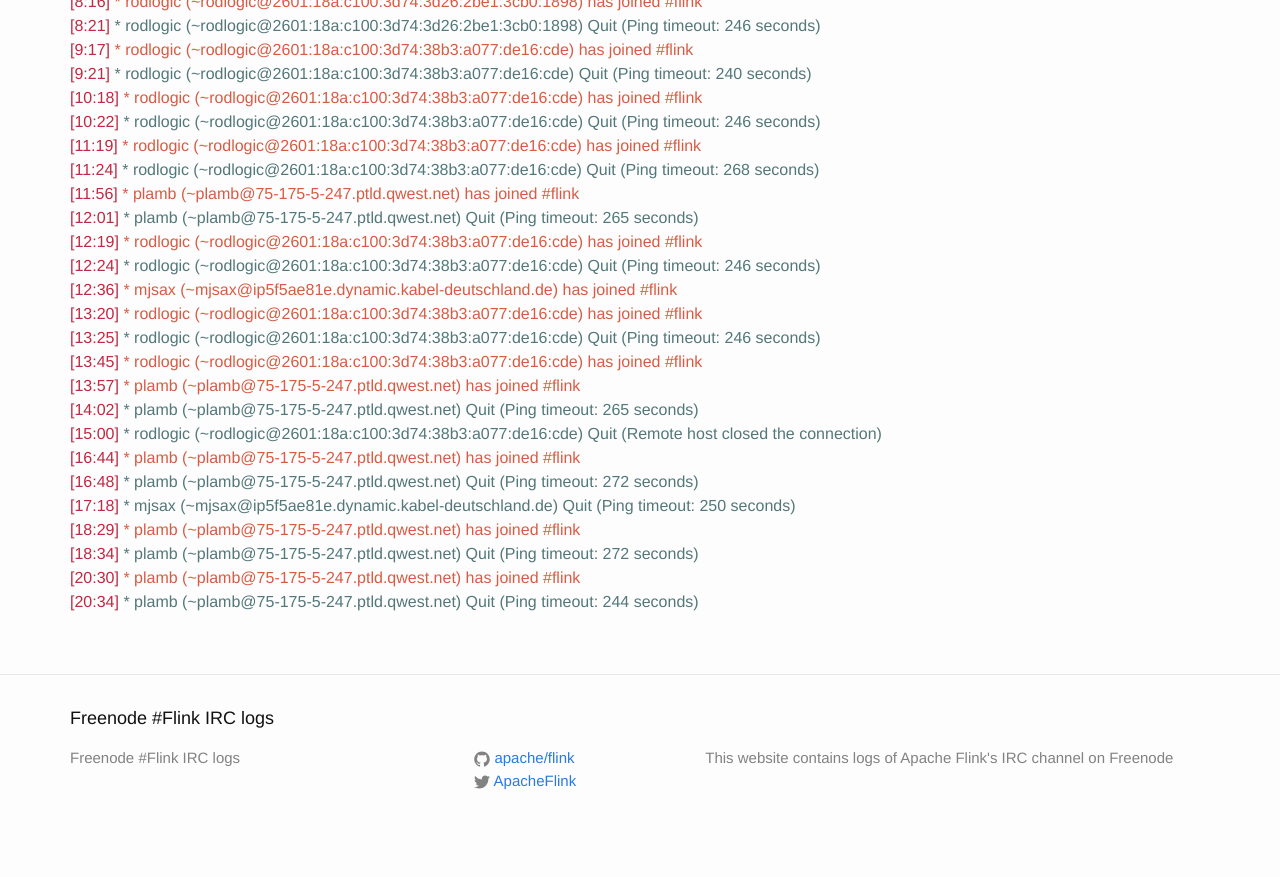
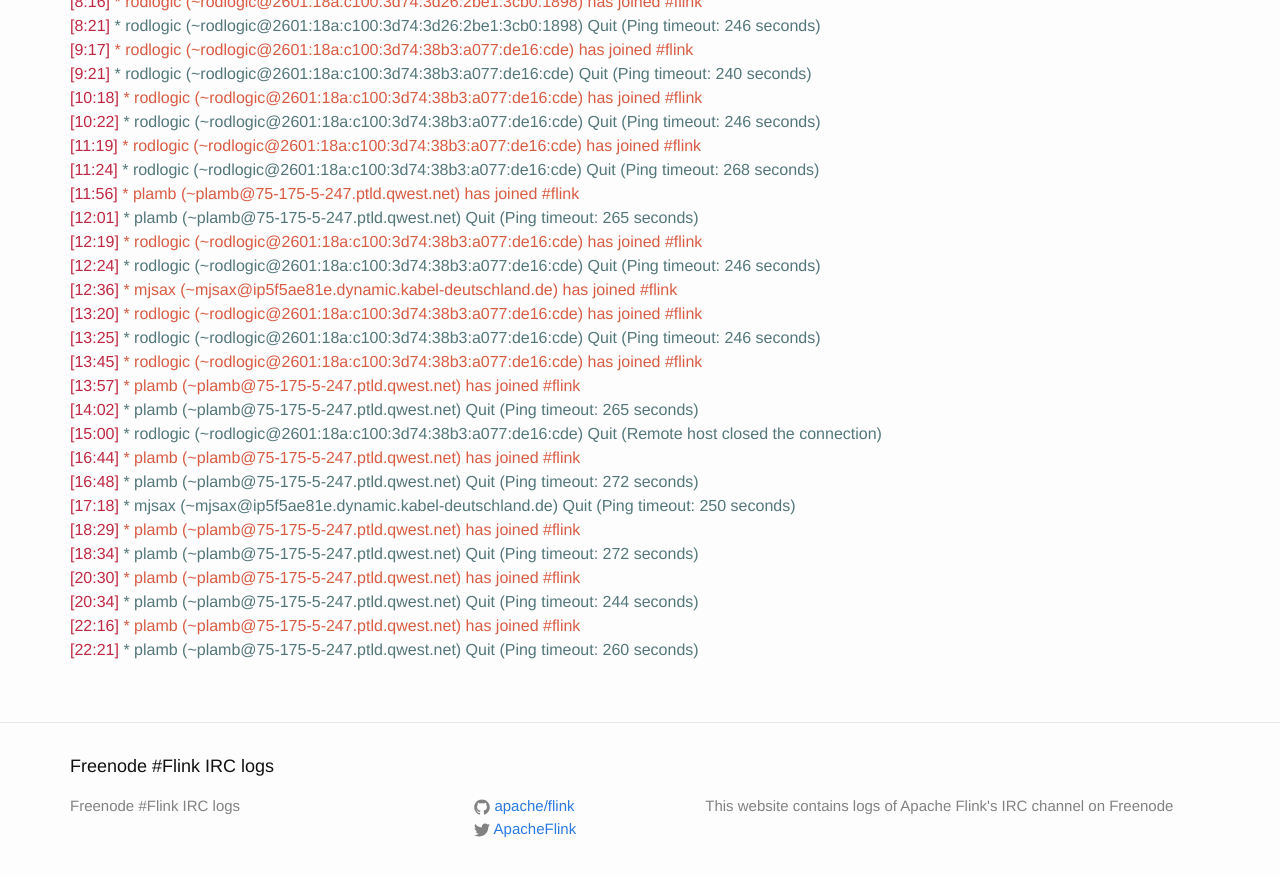
Before and after one commit to flink-irc-logs/flink-irc-logs.github.io, a Jekyll site: the page built from _posts/2015-10-24-logs.markdown, in a window 1280 px wide and 900 px high, scrolled down 690 px. Shown: the top 877 px of the window. Built offline with Jekyll 4.4.1, drawn with Linux system fonts in a browser that asks for light colours; before the commit the page ends 1542 px from its top, so only the background shows below that.

Commit message:
Update of the logs on Sat Oct 24 23:28:54 CEST 2015

```diff
--- a/_posts/2015-10-24-logs.markdown
+++ b/_posts/2015-10-24-logs.markdown
@@ -50,3 +50,5 @@
 <span class="irc-date">[18:34]</span> <span class="irc-navy">* plamb (~plamb@75-175-5-247.ptld.qwest.net) Quit (Ping timeout: 272 seconds)</span><br />
 <span class="irc-date">[20:30]</span> <span class="irc-green">* plamb (~plamb@75-175-5-247.ptld.qwest.net) has joined #flink</span><br />
 <span class="irc-date">[20:34]</span> <span class="irc-navy">* plamb (~plamb@75-175-5-247.ptld.qwest.net) Quit (Ping timeout: 244 seconds)</span><br />
+<span class="irc-date">[22:16]</span> <span class="irc-green">* plamb (~plamb@75-175-5-247.ptld.qwest.net) has joined #flink</span><br />
+<span class="irc-date">[22:21]</span> <span class="irc-navy">* plamb (~plamb@75-175-5-247.ptld.qwest.net) Quit (Ping timeout: 260 seconds)</span><br />
```
